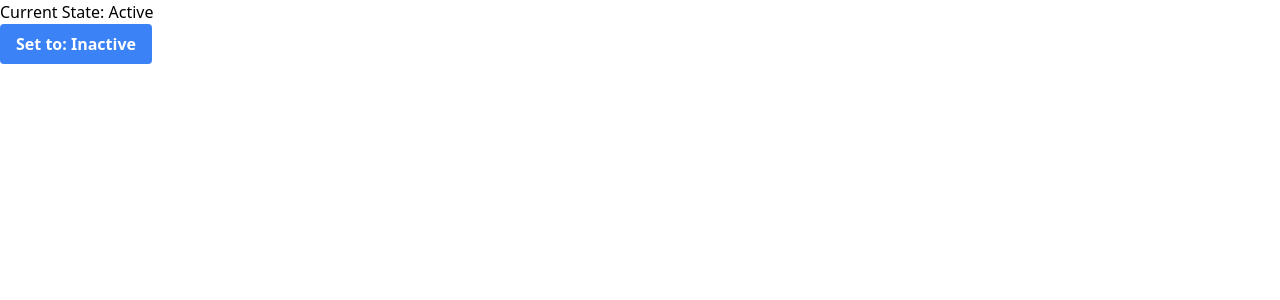
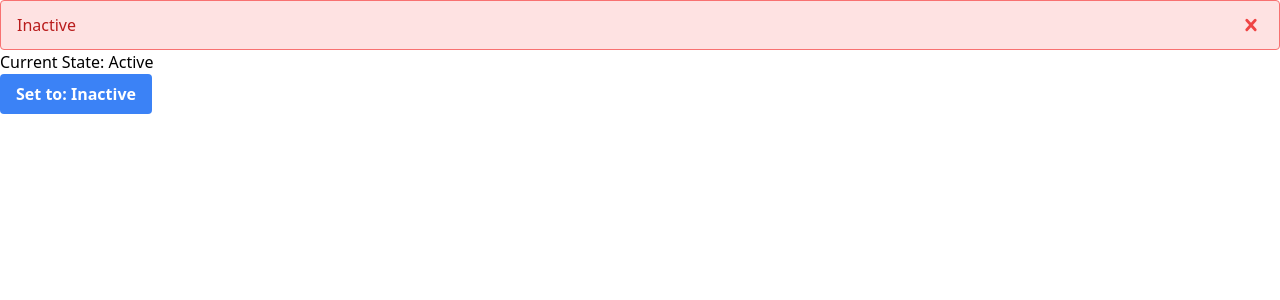
Before and after one commit to SachinBahukhandi/100-days-of-vue, a Vue app: page /bindings in a window 1280 px wide. Shown: the top 300 px of the page. Built offline with nearby package versions, Linux system fonts and the light colour scheme.

Commit message:
Modified class bindings

```diff
--- a/src/views/Bindings.vue
+++ b/src/views/Bindings.vue
@@ -1,6 +1,25 @@
 <template>
   <div class="static">
-    <h1 :class="{ active: state.active }">
+    <div
+      class="bg-red-100 border border-red-400 text-red-700 px-4 py-3 rounded relative"
+      role="alert"
+    >
+      <span>{{ state.activeText }}</span>
+      <span class="absolute top-0 bottom-0 right-0 px-4 py-3">
+        <svg
+          class="fill-current h-6 w-6 text-red-500"
+          role="button"
+          xmlns="http://www.w3.org/2000/svg"
+          viewBox="0 0 20 20"
+        >
+          <title>Close</title>
+          <path
+            d="M14.348 14.849a1.2 1.2 0 0 1-1.697 0L10 11.819l-2.651 3.029a1.2 1.2 0 1 1-1.697-1.697l2.758-3.15-2.759-3.152a1.2 1.2 0 1 1 1.697-1.697L10 8.183l2.651-3.031a1.2 1.2 0 1 1 1.697 1.697l-2.758 3.152 2.758 3.15a1.2 1.2 0 0 1 0 1.698z"
+          />
+        </svg>
+      </span>
+    </div>
+    <h1 >
       Current State: {{ state.active ? "Active" : "Inactive" }}
     </h1>
     <button type="button" @click="toggleError" class="btn btn-blue">
```
